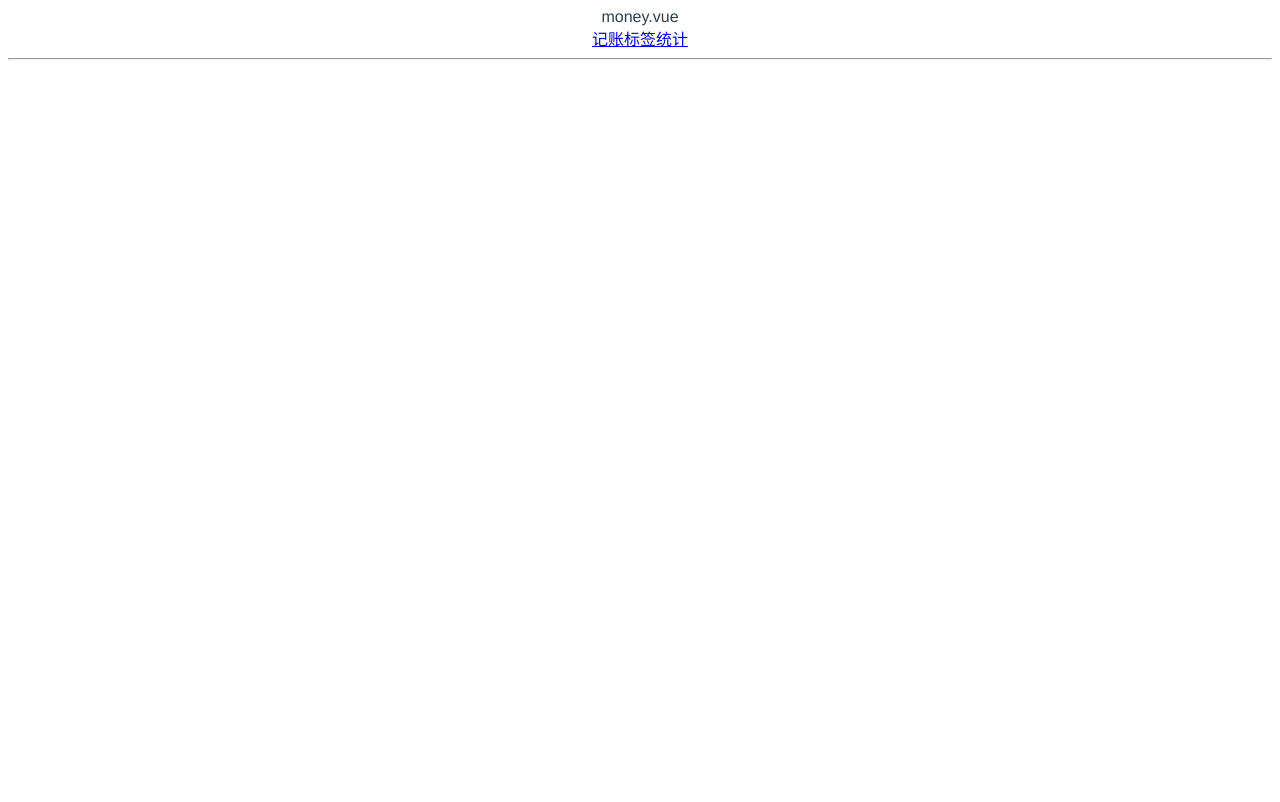
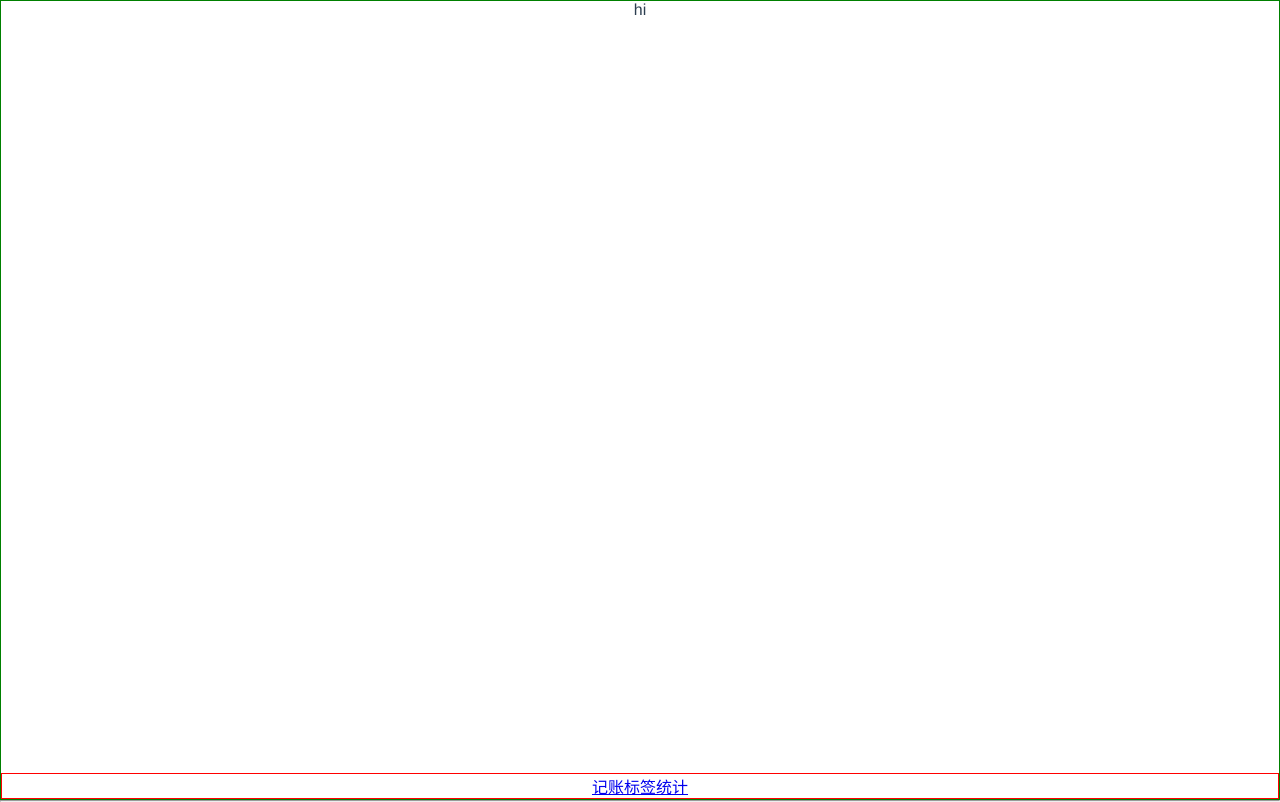
Before and after one commit to Brucezhiyu/qianduoduo-1, a Vue app: page /money in a window 1280 px wide. Built offline with nearby package versions, Linux system fonts and the light colour scheme.

Commit message:
完成了导航布局

```diff
--- a/src/App.vue
+++ b/src/App.vue
@@ -7,6 +7,11 @@
 </template>
 
 <style lang="scss">
+* {
+  margin: 0;
+  padding: 0;
+  box-sizing: border-box;
+}
 #app {
   font-family: Avenir, Helvetica, Arial, sans-serif;
   -webkit-font-smoothing: antialiased;
@@ -27,4 +32,6 @@
     }
   }
 }
+
+
 </style>
--- /dev/null
+++ b/src/components/Layout.vue
@@ -0,0 +1,28 @@
+<template>
+  <div class="nav-wrapper">
+    <div class="content">
+        <slot/>
+    </div>
+    <Nav/>
+  </div>
+</template>
+
+<script lang="ts">
+export default {
+  name: "Layout.vue"
+}
+</script>
+
+<style lang="scss" scoped>
+.nav-wrapper {
+  display: flex;
+  border: 1px solid green;
+  flex-direction: column;
+  height: 100vh;
+}
+
+.content {
+  overflow: auto;
+  flex-grow: 1;
+}
+</style>
--- a/src/components/Nav.vue
+++ b/src/components/Nav.vue
@@ -1,5 +1,5 @@
 <template>
-  <div>
+  <div class="div">
     <router-link to="/money">记账</router-link>
     <router-link to="/labels">标签</router-link>
     <router-link to="/statistics">统计</router-link>
@@ -13,5 +13,5 @@
 </script>
 
 <style lang="scss" scoped>
-
+.div{border: 1px solid red}
 </style>
--- a/src/main.ts
+++ b/src/main.ts
@@ -4,10 +4,13 @@
 import router from './router'
 import store from './store'
 import Nav from "@/components/Nav.vue";
+import Layout from "@/components/Layout.vue";
 
 Vue.config.productionTip = false
 
 Vue.component('Nav',Nav)
+Vue.component('Layout',Layout)
+
 new Vue({
   router,
   store,
--- a/src/router/index.ts
+++ b/src/router/index.ts
@@ -1,9 +1,9 @@
 import Vue from 'vue'
 import VueRouter from 'vue-router'
-import Home from '../views/Home.vue'
 import Money from '@/views/Money.vue'
 import Labels from "@/views/Labels.vue";
 import Statistics from "@/views/Statistics.vue";
+import Notfound from "@/views/Notfound.vue";
 
 Vue.use(VueRouter)
 
@@ -24,6 +24,10 @@
     {
         path: '/statistics',
         component: Statistics
+    },
+    {
+        path: '*',
+        component: Notfound
     }
 ]
 
--- a/src/views/Labels.vue
+++ b/src/views/Labels.vue
@@ -1,8 +1,7 @@
 <template>
-<div>
-  labels.vue
-  <Nav/>
-</div>
+  <Layout>
+    labels.vue
+  </Layout>
 </template>
 
 <script lang="ts">
@@ -10,7 +9,3 @@
   name: "Labels.vue",
 }
 </script>
-
-<style lang="scss" scoped>
-
-</style>
--- a/src/views/Money.vue
+++ b/src/views/Money.vue
@@ -1,8 +1,9 @@
 <template>
-  <div>
-    money.vue
-    <Nav/>
-  </div>
+<div>
+  <Layout>
+    <p>hi</p>
+  </Layout>
+</div>
 </template>
 
 <script lang="ts">
@@ -10,7 +11,3 @@
   name: "Money.vue",
 }
 </script>
-
-<style lang="scss" scoped>
-
-</style>
--- /dev/null
+++ b/src/views/Notfound.vue
@@ -0,0 +1,16 @@
+<template>
+  <div>
+    404-当前页面不存在，请检查网址是否正确
+    <router-link to="/">返回首页</router-link>
+  </div>
+
+</template>
+<script lang="ts">
+export default {
+  name: "Notfound.vue"
+}
+</script>
+
+<style lang="scss" scoped>
+
+</style>
--- a/src/views/Statistics.vue
+++ b/src/views/Statistics.vue
@@ -1,8 +1,7 @@
 <template>
-<div>
+<Layout>
   statistics.vue
-  <Nav/>
-</div>
+</Layout>
 </template>
 
 <script lang="ts">
@@ -10,7 +9,3 @@
   name: "Statistics.vue",
 }
 </script>
-
-<style lang="scss" scoped>
-
-</style>
```
Also changed, not shown: src/views/Home.vue (deleted, +0 -18 lines).
